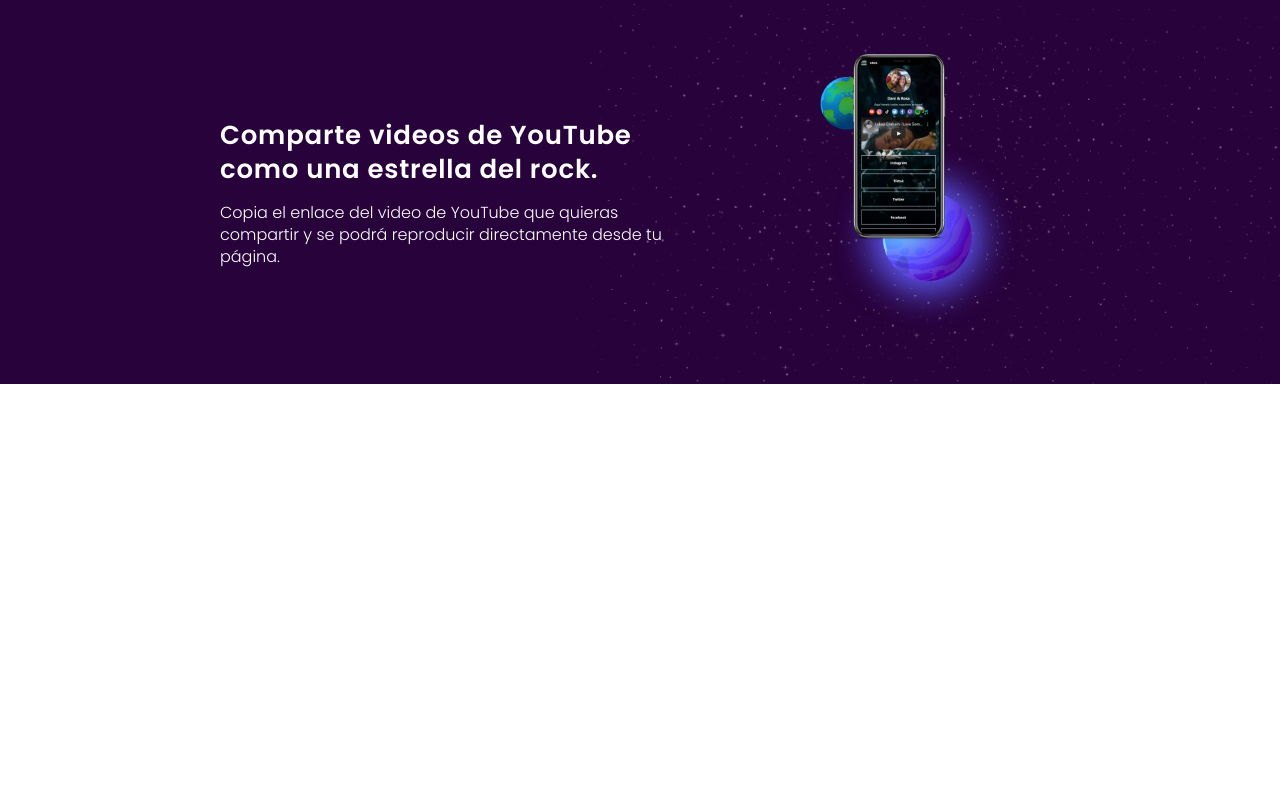
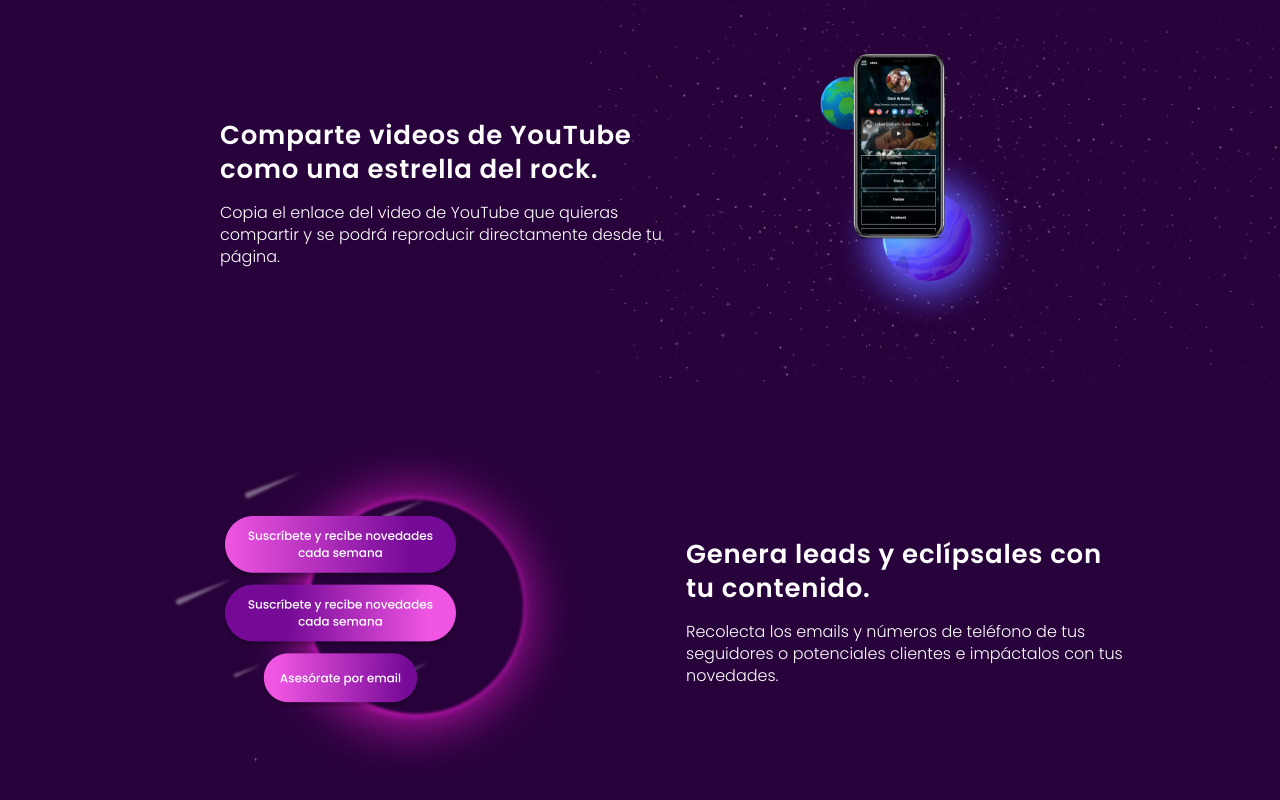
Before and after one commit to Hafizbali315/AtomBio, a React (Create React App) app: page / in a window 1280 px wide. Shown: the part 1751-2551 px from the top of the page. Before the commit the page ends 2142 px from the top, so only its background shows below. Built offline with nearby package versions, Linux system fonts and the light colour scheme.

Commit message:
Generate Leads Section

```diff
--- a/src/App.js
+++ b/src/App.js
@@ -4,6 +4,7 @@ import SeeGallerySection from './components/SeeGallerySection'
 import IncreaseVisitsSection from './components/IncreaseVisitsSection'
 import PromoteProductsSection from './components/PromoteProductsSection'
 import ShareYoutubeSection from './components/ShareYoutubeSection'
+import GenerateLeadsSection from './components/GenerateLeadsSection'
 
 function App() {
 	return (
@@ -14,6 +15,7 @@ function App() {
 			<IncreaseVisitsSection /> {/* Section 3 */}
 			<PromoteProductsSection /> {/* Section 4 */}
 			<ShareYoutubeSection /> {/* Section 5 */}
+			<GenerateLeadsSection /> {/* Section 6 */}
 		</div>
 	)
 }
--- /dev/null
+++ b/src/components/GenerateLeadsSection.js
@@ -0,0 +1,17 @@
+import Image6 from '../assets/Image6.png'
+
+const GenerateLeadsSection = () => {
+	return (
+		<div className="generate_leads_section">
+			<div className="left">
+				<img src={Image6} alt="image6" />
+			</div>
+			<div className="right">
+				<h2>Genera leads y eclípsales con tu contenido.</h2>
+				<p>Recolecta los emails y números de teléfono de tus seguidores o potenciales clientes e impáctalos con tus novedades.</p>
+			</div>
+		</div>
+	)
+}
+
+export default GenerateLeadsSection
--- /dev/null
+++ b/src/styles/components/_GenerateLeadsSection.scss
@@ -0,0 +1,30 @@
+.generate_leads_section {
+	display: flex;
+	align-items: center;
+	justify-content: center;
+	gap: 100px;
+	padding: 50px 0;
+
+	.right {
+		max-width: 440px;
+	}
+}
+
+@include tablet-screen {
+	.generate_leads_section {
+		flex-direction: column-reverse;
+		gap: 20px;
+		padding: 20px 20px;
+		text-align: center;
+
+		.left {
+			width: 100%;
+			height: 100%;
+
+			img {
+				width: 100%;
+				height: 100%;
+			}
+		}
+	}
+}
--- a/src/styles/components/_ShareYoutubeSection.scss
+++ b/src/styles/components/_ShareYoutubeSection.scss
@@ -33,8 +33,5 @@
 		.left {
 			text-align: center;
 		}
-
-		.right {
-		}
 	}
 }
--- a/src/styles/components/_components.scss
+++ b/src/styles/components/_components.scss
@@ -4,3 +4,4 @@
 @import './IncreaseVisitsSection';
 @import './PromoteProductsSection';
 @import './ShareYoutubeSection';
+@import './GenerateLeadsSection';
```
Also changed, not shown: src/assets/Image6.png.
